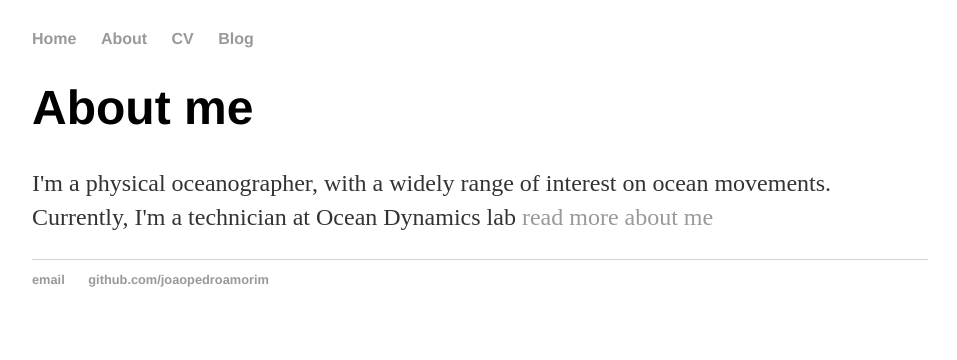
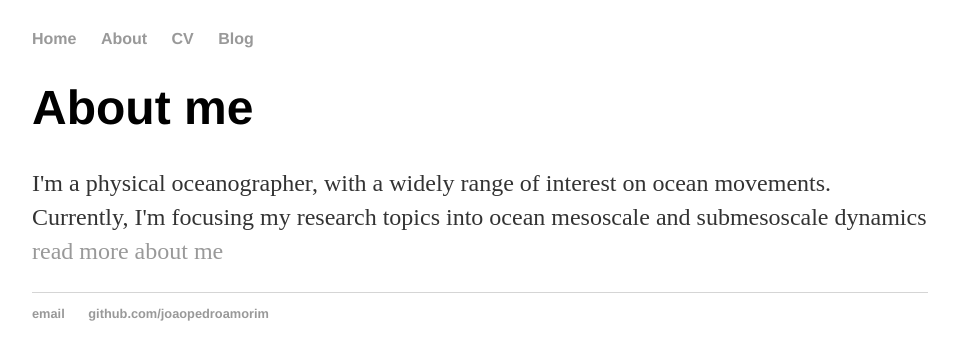
Before and after one commit to joaopedroamorim/joaopedroamorim.github.io, a Jekyll site: the page built from about/index.html, in a window 1280 px wide. Shown: the top 360 px of the page, without its empty margins (160-1117 px from the left). Built offline with Jekyll 4.4.1, drawn with Linux system fonts in a browser that asks for light colours.

Commit message:
Update index.html

```diff
--- a/about/index.html
+++ b/about/index.html
@@ -6,5 +6,5 @@ permalink: /about/
 	<h1>{{ page.title }}</h1>
 
 	<div class="blurb">
-		<p>I'm a physical oceanographer, with a widely range of interest on ocean movements. Currently, I'm a technician at Ocean Dynamics lab <a href="/about">read more about me</a></p>
+		<p>I'm a physical oceanographer, with a widely range of interest on ocean movements. Currently, I'm focusing my research topics into ocean mesoscale and submesoscale dynamics <a href="/about">read more about me</a></p>
 	</div><!-- /.blurb -->
```
